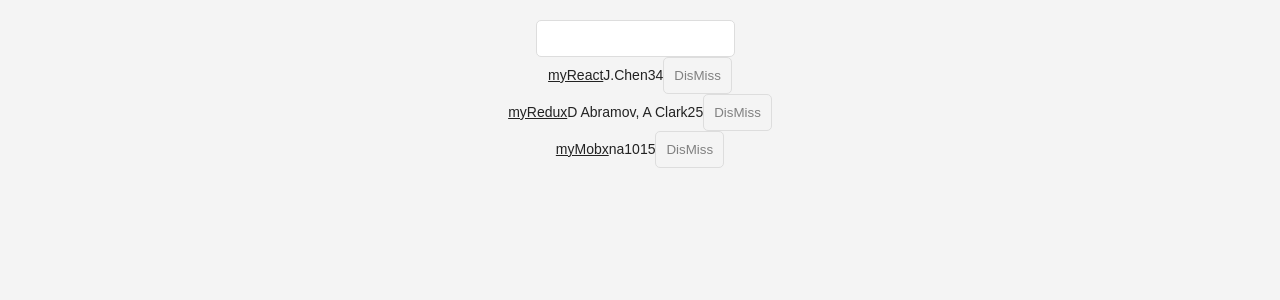
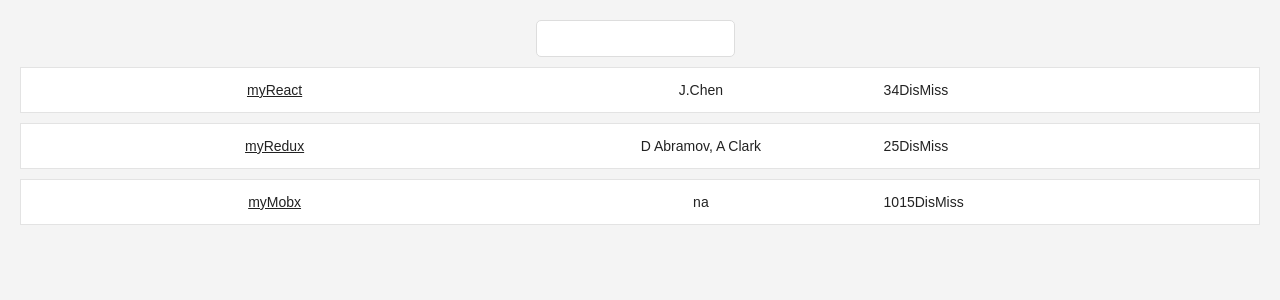
Before and after one commit to vicesandy/React_Hacknews, a React (Create React App) app: page / in a window 1280 px wide. Shown: the top 300 px of the page. Built offline with nearby package versions, Linux system fonts and the light colour scheme.

Commit message:
componenet

```diff
--- a/src/App.js
+++ b/src/App.js
@@ -91,17 +91,18 @@ class Table extends Component {
   render() {
     const {list, pattern, onDismiss} = this.props;
       return (
-        <div>
+        <div className="table">
           {list.filter(isSearched(pattern)).map(item =>
-            <div key={item.objectID}>
-              <span>
+            <div key={item.objectID} className="table-row">
+              <span style={{ width: '40%' }}>
                 <a href={item.url}>{item.title}</a>
               </span>
-              <span>{item.author}</span>
+              <span style={{ width: '30%' }}>{item.author}</span>
               <span>{item.num_comments}</span>
               <span>{item.points}</span>
               <span>
-                <Button onClick={() => onDismiss(item.objectID)}>
+                <Button onClick={() => onDismiss(item.objectID)}
+                        className="button-inline">
                   DisMiss
                 </Button>
               </span>
```
